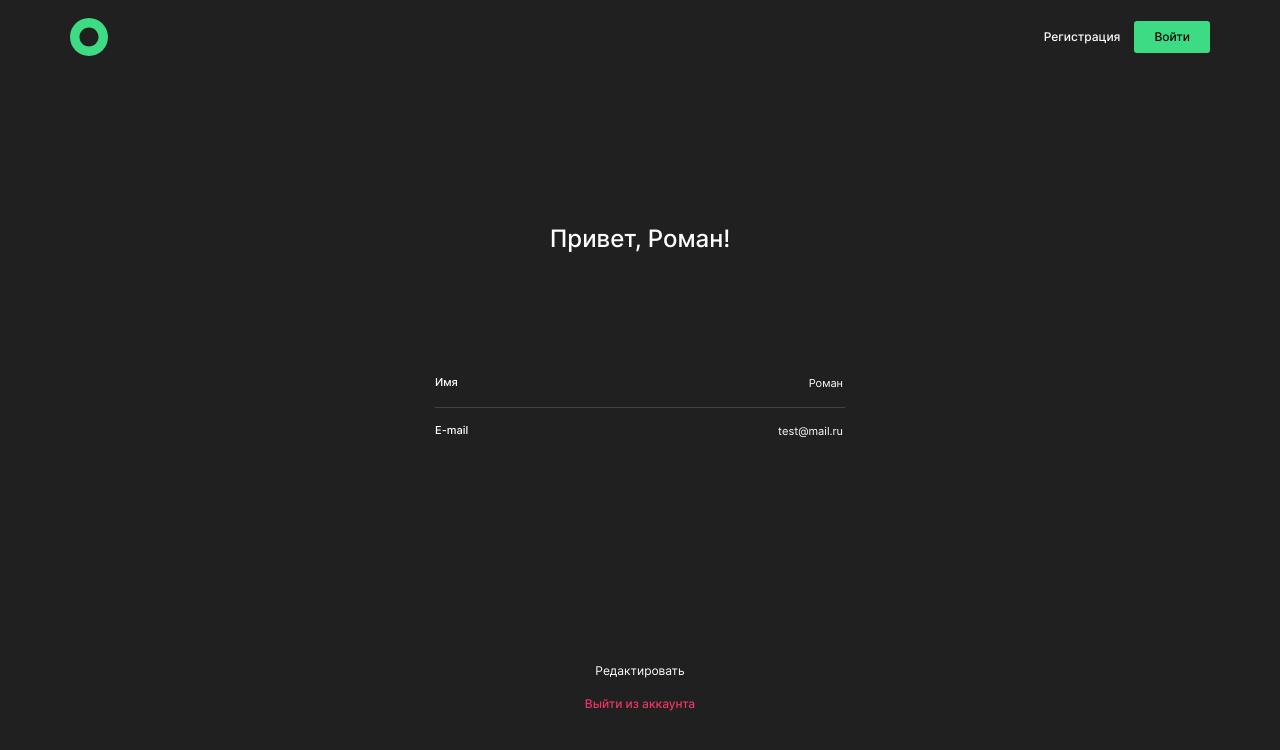
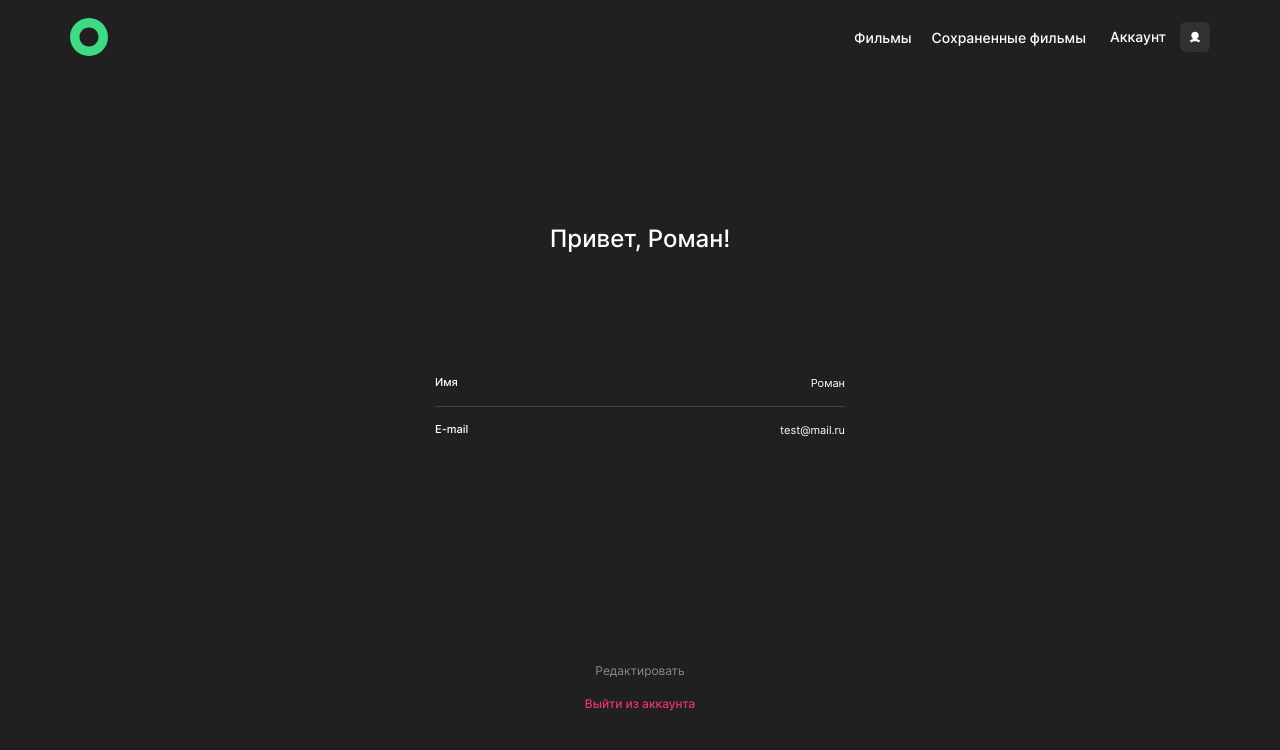
Before and after one commit to romankrivopalov/movies-explorer-frontend, a React (Create React App) app: page /profile in a window 1280 px wide. Shown: the top 750 px of the page. Built offline with nearby package versions, Linux system fonts and the light colour scheme.

Commit message:
add functionality profile

```diff
--- a/src/components/App/App.js
+++ b/src/components/App/App.js
@@ -14,7 +14,7 @@ function App() {
         [ currentUser, setCurrentUser ] = useState({
           name: 'Роман',
           email: 'test@mail.ru',
-          loggeIn: false,
+          loggeIn: true,
   });
 
   useEffect(() => {
@@ -53,7 +53,7 @@ function App() {
           path='/profile'
           element={<Profile
             currentUser={currentUser}
-            setCurrentUser={currentUser}
+            setCurrentUser={setCurrentUser}
             navigate={navigate}
           />}
         />
--- a/src/components/Profile/Profile.css
+++ b/src/components/Profile/Profile.css
@@ -24,19 +24,26 @@
   width: 100%;
   display: flex;
   justify-content: space-between;
+  gap: 20px;
 }
 
 .profile__input-label {
+  color: var(--color-white);
   font-size: 11px;
   line-height: 13px;
   font-weight: 500;
   flex-shrink: 0;
 }
 
+.profile__input-label_error {
+  color: var(--color-pink);
+}
+
 .profile__input {
+  padding: 0;
   width: 100%;
   font-size: 11px;
-  line-height: 13px;
+  line-height: 14px;
   font-weight: 400;
   color: var(--color-white);
   text-align: right;
@@ -46,7 +53,7 @@
 
 .profile__input::placeholder {
   font-size: 11px;
-  line-height: 13px;
+  line-height: 14px;
   font-weight: 500;
   color: var(--color-white);
   text-align: left;
@@ -54,6 +61,10 @@
 
 .profile__input:focus {
   outline: none;
+}
+
+.profile__input_error {
+  color: var(--color-pink);
 }
 
 .profile__divider {
@@ -83,6 +94,10 @@
 
 .profile__btn-submit:hover {
   color: var(--color-white-hover);
+}
+
+.profile__btn-submit:disabled {
+  color: #8B8B8B;
 }
 
 .profile__btn-exit {
--- a/src/components/Profile/Profile.js
+++ b/src/components/Profile/Profile.js
@@ -1,17 +1,33 @@
+import { useEffect } from 'react';
 import Header from '../Header/Header';
 import mainApi from '../../utils/MainApi';
+import useFormValidation from '../../hooks/useFormValidator.js';
+import { inputErrorNameList } from '../../utils/constants';
 
 function Profile({ currentUser, setCurrentUser, navigate }) {
   const { name, email } = currentUser;
+  const {
+    values,
+    setValues,
+    errors,
+    isValid,
+    handleChange,
+  } = useFormValidation();
+
+  useEffect(() => {
+    if (currentUser) {
+      setValues({
+        name: name,
+        email: email,
+      });
+    }
+  }, [navigate]);
 
   const handleSubmit = (e) => {
     e.preventDefault();
 
-    console.log(1);
-  }
-
-  const handleChange = () => {
-    console.log(2);
+    mainApi.setUserInfo({ name: values['name'], email: values['email'], })
+      .then(data => setCurrentUser({ ...data, loggeIn: true }))
   }
 
   const handleLogout = () => {
@@ -34,47 +50,60 @@ function Profile({ currentUser, setCurrentUser, navigate }) {
         <h2 className="profile__title">
           {`Привет, ${name}!`}
         </h2>
+
         <form
           id="profile__form"
           className="profile__form"
           onSubmit={handleSubmit}>
           <label className="profile__input-container">
-            <span className="profile__input-label">
-              Имя
+            <span
+              className={`profile__input-label ${
+                errors.name ? 'profile__input-label_error' : ''}`
+              }>
+              {errors.name ? inputErrorNameList.name : 'Имя'}
             </span>
             <input
               type="text"
-              name="profile-input-name"
+              name="name"
               id="profile-input-name"
-              className="profile__input"
-              placeholder="Имя"
-              value={name}
+              value={values?.name || ''}
               onChange={handleChange}
               minLength={2}
               maxLength={30}
-              required={true}/>
+              required={true}
+              className={`profile__input ${
+                errors.name ? 'profile__input_error' : ''
+              }`}
+            />
           </label>
           <span className="profile__divider"/>
           <label className="profile__input-container">
-            <span className="profile__input-label">
-              E-mail
+            <span
+              className={`profile__input-label ${
+                errors.email ? 'profile__input-label_error' : ''
+              }`}>
+              {errors.email ? inputErrorNameList.email : 'E-mail'}
             </span>
             <input
               type="email"
-              name="profile-input-name"
-              id="profile-input-name"
-              className="profile__input"
-              placeholder="Имя"
-              value={email}
+              name="email"
+              id="profile-input-email"
+              value={values?.email || ''}
               onChange={handleChange}
-              required={true}/>
+              required={true}
+              className={`profile__input ${
+                errors.email ? 'profile__input_error' : ''
+              }`}
+            />
           </label>
         </form>
+
         <div className="profile__wrapper">
           <button
             type="submit"
             form="profile__form"
-            className="profile__btn-submit">
+            className="profile__btn-submit"
+            disabled={!isValid ? true : false}>
             Редактировать
           </button>
           <button
```
